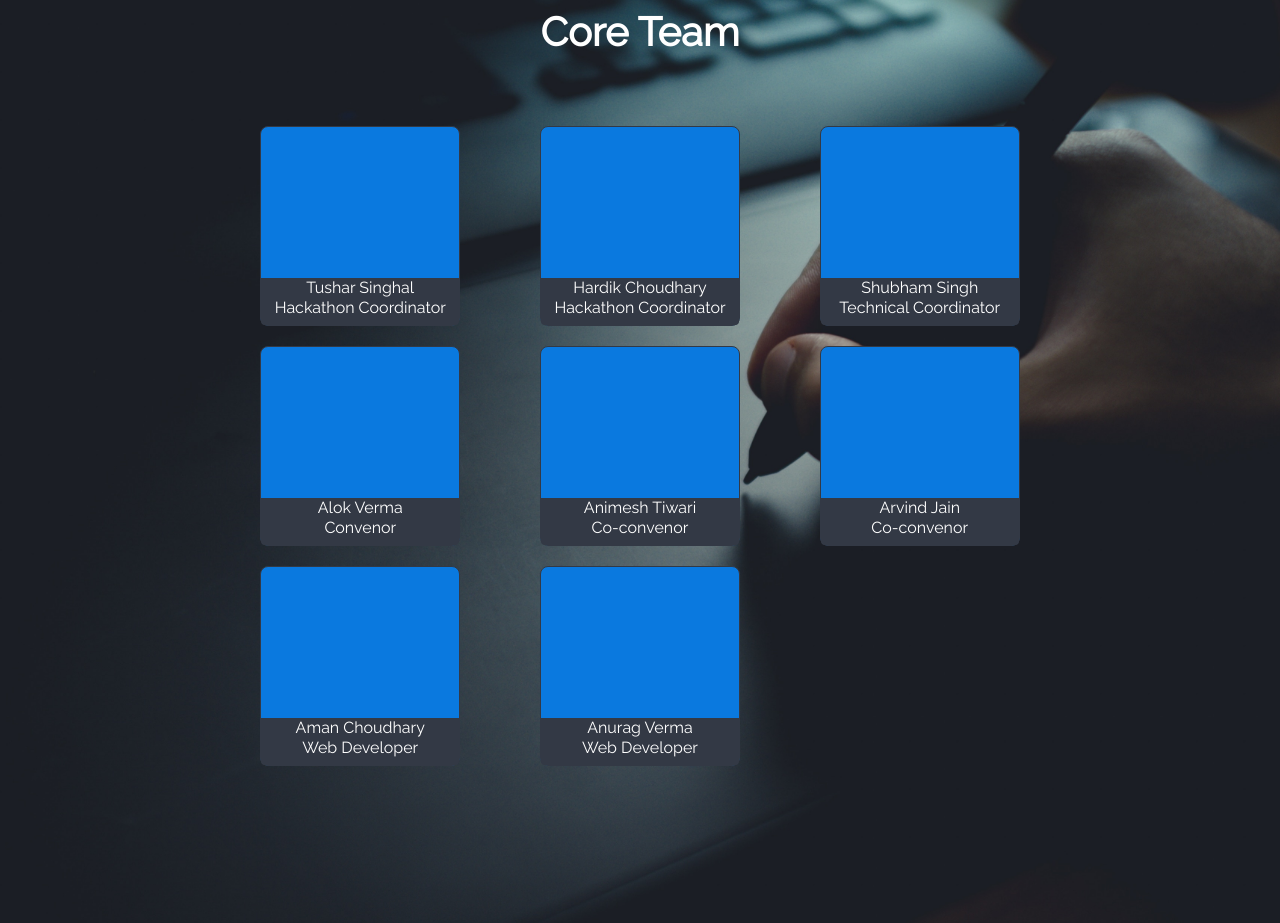
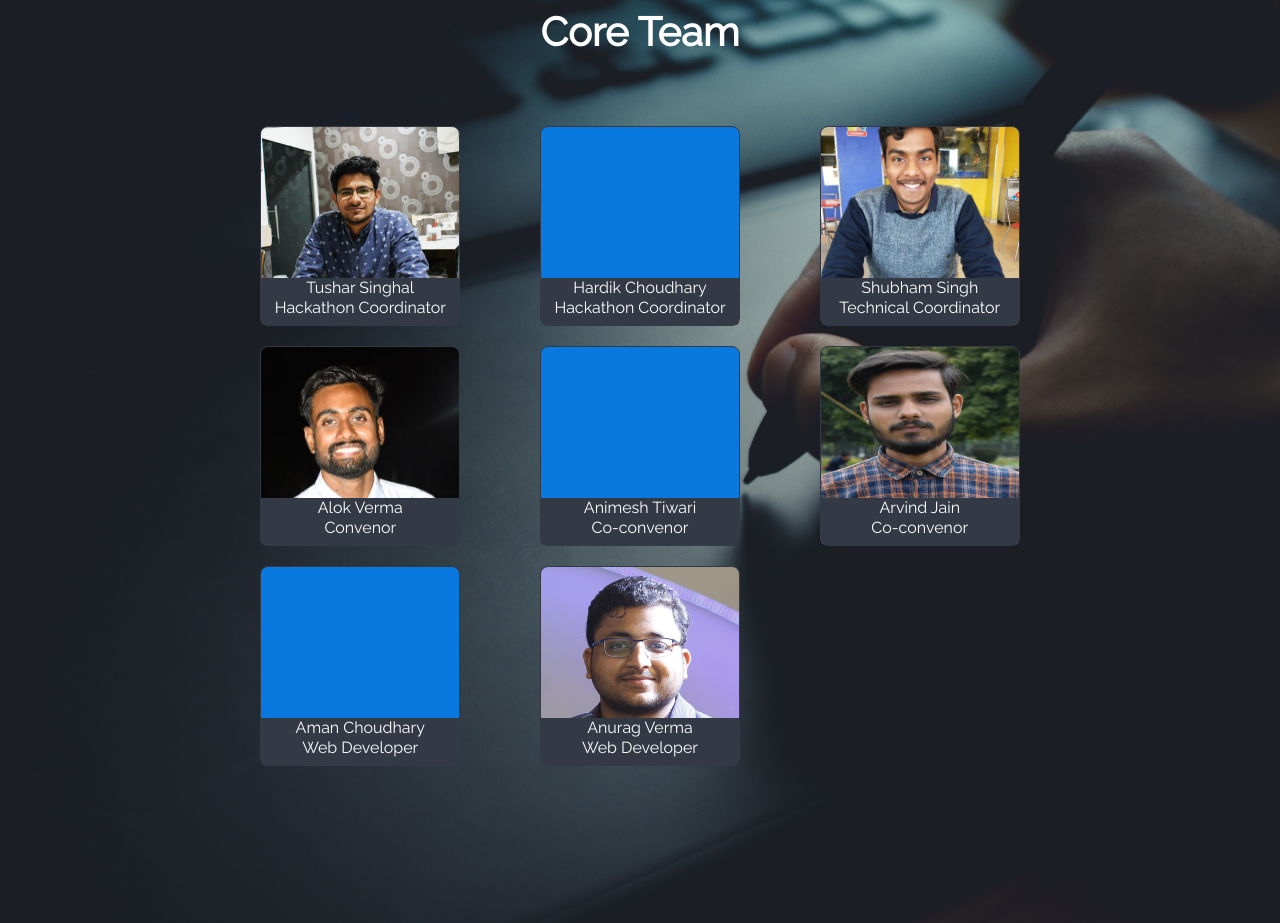
Before and after one commit to shubham-kira/hacknitj, a plain HTML site: page index.html in a window 1280 px wide. Shown: the part 4740-5663 px from the top of the page. Drawn offline with nearby package versions, Linux system fonts and the light colour scheme.

Commit message:
images adjusted

```diff
--- a/css/style.css
+++ b/css/style.css
@@ -1021,7 +1021,7 @@ ul.nav.navbar-nav .hvr-bounce-to-bottom:before {
 }
 
 .testimonials .client-section .core:nth-of-type(1) {
-  background-image: url("../images/core1.jpg");
+  background-image: url("../images/core1.jpeg");
   background-size: cover;
   background-position: center center;
   background-repeat: no-repeat;
@@ -1042,7 +1042,7 @@ ul.nav.navbar-nav .hvr-bounce-to-bottom:before {
 }
 
 .testimonials .client-section .core:nth-of-type(4) {
-  background-image: url("../images/core4.jpg");
+  background-image: url("../images/core4.jpeg");
   background-size: cover;
   background-position: center center;
   background-repeat: no-repeat;
@@ -1056,7 +1056,7 @@ ul.nav.navbar-nav .hvr-bounce-to-bottom:before {
 }
 
 .testimonials .client-section .core:nth-of-type(6) {
-  background-image: url("../images/core6.jpg");
+  background-image: url("../images/core6.jpeg");
   background-size: cover;
   background-position: center center;
   background-repeat: no-repeat;
```
Also changed, not shown: images/core1.jpeg (renamed from images/tushar.jpeg), images/core3.jpg (added), images/core4.jpeg (renamed from images/alok.jpeg), images/core6.jpeg (renamed from images/arvind.jpeg), images/core8.JPG (renamed from images/anurag.JPG).
